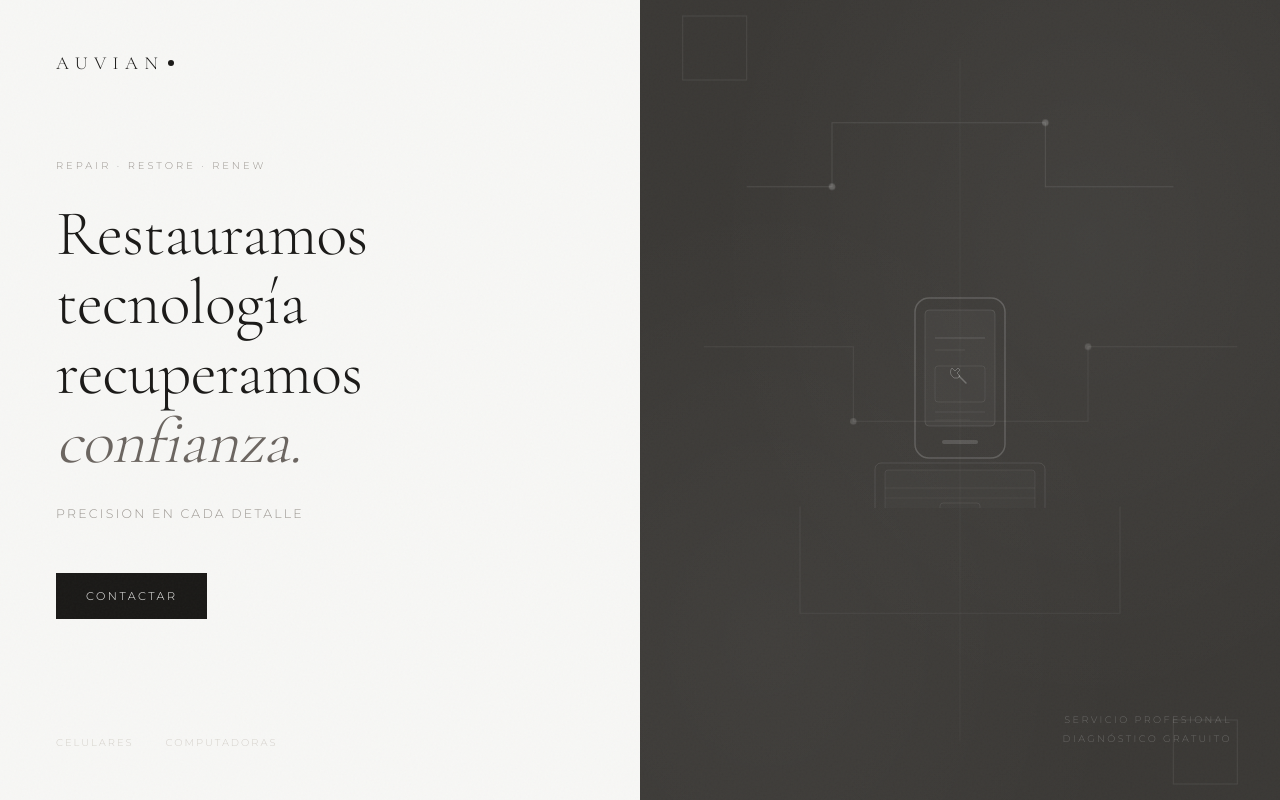
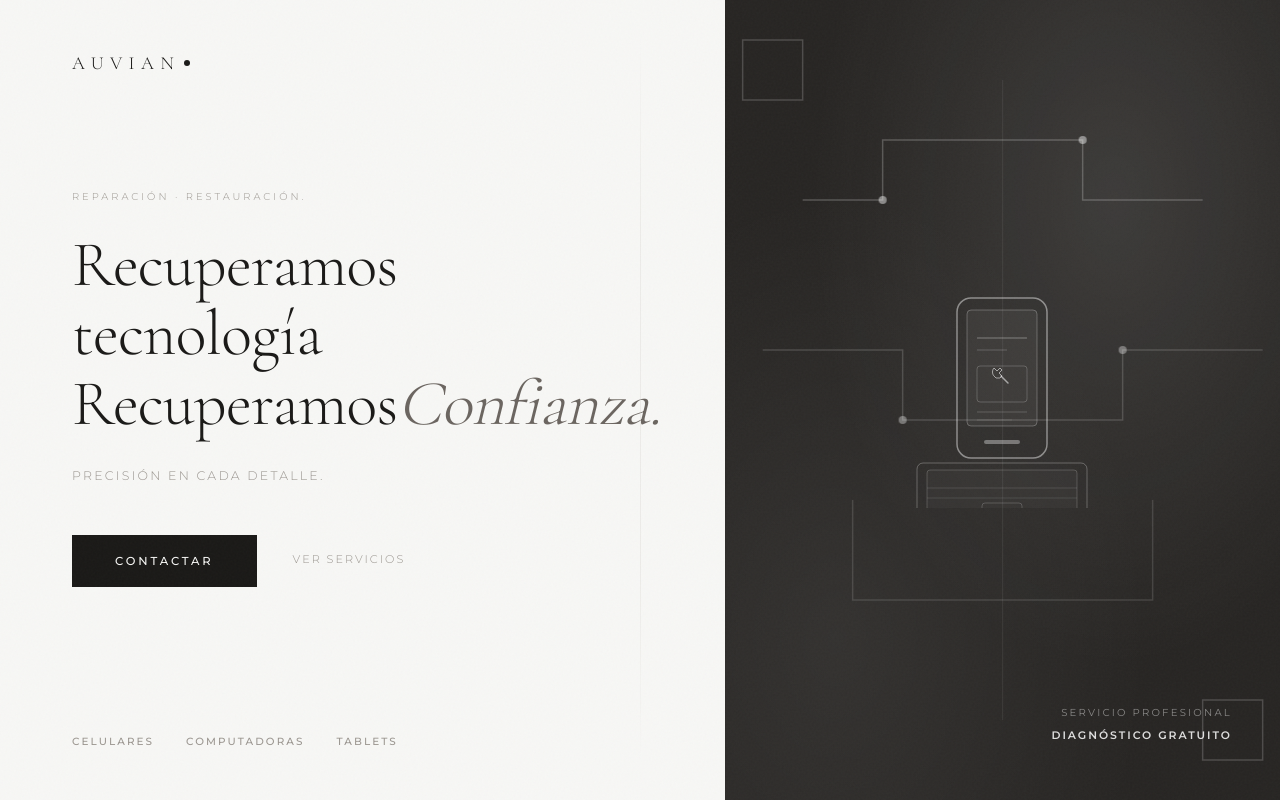
Before and after one commit to auv1antech-rgb/AUVIAN, a plain HTML site: page index.html in a window 1280 px wide. Drawn offline with nearby package versions, Linux system fonts and the light colour scheme.

Commit message:
Update index.html

```diff
--- a/index.html
+++ b/index.html
@@ -51,7 +51,7 @@
     display: flex;
     flex-direction: column;
     justify-content: space-between;
-    padding: 52px 56px;
+    padding: 52px 64px 52px 72px;
     position: relative;
     background: var(--white);
     opacity: 0;
@@ -84,7 +84,7 @@
     display: flex;
     flex-direction: column;
     justify-content: center;
-    padding-bottom: 32px;
+    padding: 16px 0 48px;
   }
 
   .eyebrow {
@@ -139,15 +139,19 @@
     background: var(--near-black);
     color: var(--white);
     text-decoration: none;
-    font-size: 0.7rem;
-    letter-spacing: 0.22em;
+    font-size: 0.72rem;
+    letter-spacing: 0.25em;
     text-transform: uppercase;
-    padding: 16px 30px;
-    transition: background 0.3s, color 0.3s;
+    font-weight: 500;
+    padding: 18px 42px;
+    border: 1px solid transparent;
+    transition: background 0.3s, color 0.3s, border-color 0.3s;
   }
 
   .cta-btn:hover {
-    background: var(--accent);
+    background: transparent;
+    color: var(--near-black);
+    border-color: var(--near-black);
   }
 
   .cta-link {
@@ -178,16 +182,17 @@
   }
 
   .services-list li {
-    font-size: 0.62rem;
+    font-size: 0.65rem;
     letter-spacing: 0.2em;
     text-transform: uppercase;
-    color: var(--light-gray);
+    font-weight: 500;
+    color: var(--mid-gray);
   }
 
   /* ─── RIGHT PANEL ─── */
   .right {
     position: relative;
-    background: var(--dark-gray);
+    background: #272523;
     overflow: hidden;
     opacity: 0;
     animation: fadeIn 1.4s ease 0.2s forwards;
@@ -197,8 +202,8 @@
     position: absolute;
     inset: 0;
     background:
-      radial-gradient(ellipse at 70% 30%, rgba(255,255,255,0.04) 0%, transparent 60%),
-      radial-gradient(ellipse at 20% 80%, rgba(255,255,255,0.03) 0%, transparent 50%);
+      radial-gradient(ellipse at 70% 25%, rgba(255,255,255,0.10) 0%, transparent 55%),
+      radial-gradient(ellipse at 20% 80%, rgba(255,255,255,0.06) 0%, transparent 50%);
   }
 
   /* Geometric decorative lines */
@@ -237,11 +242,19 @@
   }
 
   .corner-label p {
-    font-size: 0.6rem;
-    letter-spacing: 0.25em;
+    font-size: 0.63rem;
+    letter-spacing: 0.22em;
     text-transform: uppercase;
-    color: rgba(255,255,255,0.25);
-    line-height: 2;
+    font-weight: 400;
+    color: rgba(255,255,255,0.45);
+    line-height: 2.2;
+  }
+
+  .corner-label p.highlight {
+    color: rgba(255,255,255,0.85);
+    font-weight: 600;
+    font-size: 0.68rem;
+    letter-spacing: 0.18em;
   }
 
   .divider-line {
@@ -416,11 +429,12 @@
     <div class="logo">Auvian<span></span></div>
 
     <div class="main-content">
-      <p class="eyebrow">Repair · Restore · Renew</p>
-      <h1>Restauramos tecnología<br> recuperamos <em>confianza.</em></h1>
-      <p class="tagline">Precision en cada detalle</p>
+      <p class="eyebrow">Reparación · Restauración.</p>
+      <h1>Recuperamos tecnología<br>Recuperamos<em>Confianza.</em></h1>
+      <p class="tagline">Precisión en cada detalle.</p>
       <div class="cta-row">
         <a href="#" class="cta-btn" id="openModal">Contactar</a>
+        <a href="#" class="cta-link">Ver servicios</a>
       </div>
     </div>
 
@@ -428,6 +442,7 @@
       <ul class="services-list">
         <li>Celulares</li>
         <li>Computadoras</li>
+        <li>Tablets</li>
       </ul>
     </div>
   </div>
@@ -441,18 +456,18 @@
     <div class="geo-lines">
       <svg viewBox="0 0 600 800" fill="none" preserveAspectRatio="xMidYMid slice" xmlns="http://www.w3.org/2000/svg">
         <!-- Abstract circuit / precision lines -->
-        <path class="animated-path" d="M100 200 L180 200 L180 140 L380 140 L380 200 L500 200" stroke="rgba(255,255,255,0.1)" stroke-width="1"/>
-        <path class="animated-path" d="M60 350 L200 350 L200 420 L420 420 L420 350 L560 350" stroke="rgba(255,255,255,0.07)" stroke-width="1" style="animation-delay:1.1s"/>
-        <path class="animated-path" d="M300 80 L300 720" stroke="rgba(255,255,255,0.04)" stroke-width="1" style="animation-delay:1.3s"/>
-        <path class="animated-path" d="M150 500 L150 600 L450 600 L450 500" stroke="rgba(255,255,255,0.06)" stroke-width="1" style="animation-delay:1.5s"/>
+        <path class="animated-path" d="M100 200 L180 200 L180 140 L380 140 L380 200 L500 200" stroke="rgba(255,255,255,0.22)" stroke-width="1.5"/>
+        <path class="animated-path" d="M60 350 L200 350 L200 420 L420 420 L420 350 L560 350" stroke="rgba(255,255,255,0.16)" stroke-width="1.5" style="animation-delay:1.1s"/>
+        <path class="animated-path" d="M300 80 L300 720" stroke="rgba(255,255,255,0.08)" stroke-width="1" style="animation-delay:1.3s"/>
+        <path class="animated-path" d="M150 500 L150 600 L450 600 L450 500" stroke="rgba(255,255,255,0.13)" stroke-width="1.5" style="animation-delay:1.5s"/>
         <!-- corner accents -->
-        <rect x="40" y="40" width="60" height="60" stroke="rgba(255,255,255,0.08)" stroke-width="1" fill="none" class="animated-path" style="animation-delay:1.8s"/>
-        <rect x="500" y="700" width="60" height="60" stroke="rgba(255,255,255,0.08)" stroke-width="1" fill="none" class="animated-path" style="animation-delay:2s"/>
+        <rect x="40" y="40" width="60" height="60" stroke="rgba(255,255,255,0.18)" stroke-width="1.5" fill="none" class="animated-path" style="animation-delay:1.8s"/>
+        <rect x="500" y="700" width="60" height="60" stroke="rgba(255,255,255,0.18)" stroke-width="1.5" fill="none" class="animated-path" style="animation-delay:2s"/>
         <!-- small dots -->
-        <circle cx="180" cy="200" r="3" fill="rgba(255,255,255,0.2)" opacity="0" style="animation: fadeIn 0.3s ease 1.5s forwards;"/>
-        <circle cx="380" cy="140" r="3" fill="rgba(255,255,255,0.2)" opacity="0" style="animation: fadeIn 0.3s ease 1.7s forwards;"/>
-        <circle cx="200" cy="420" r="3" fill="rgba(255,255,255,0.15)" opacity="0" style="animation: fadeIn 0.3s ease 1.9s forwards;"/>
-        <circle cx="420" cy="350" r="3" fill="rgba(255,255,255,0.15)" opacity="0" style="animation: fadeIn 0.3s ease 2.1s forwards;"/>
+        <circle cx="180" cy="200" r="4" fill="rgba(255,255,255,0.45)" opacity="0" style="animation: fadeIn 0.3s ease 1.5s forwards;"/>
+        <circle cx="380" cy="140" r="4" fill="rgba(255,255,255,0.45)" opacity="0" style="animation: fadeIn 0.3s ease 1.7s forwards;"/>
+        <circle cx="200" cy="420" r="4" fill="rgba(255,255,255,0.35)" opacity="0" style="animation: fadeIn 0.3s ease 1.9s forwards;"/>
+        <circle cx="420" cy="350" r="4" fill="rgba(255,255,255,0.35)" opacity="0" style="animation: fadeIn 0.3s ease 2.1s forwards;"/>
       </svg>
     </div>
 
@@ -460,36 +475,37 @@
       <div class="device-icon">
         <svg width="180" height="220" viewBox="0 0 180 220" fill="none" xmlns="http://www.w3.org/2000/svg">
           <!-- Phone outline -->
-          <rect x="45" y="10" width="90" height="160" rx="14" stroke="rgba(255,255,255,0.18)" stroke-width="1.5" fill="none"/>
-          <rect x="55" y="22" width="70" height="116" rx="4" stroke="rgba(255,255,255,0.1)" stroke-width="1" fill="rgba(255,255,255,0.03)"/>
+          <rect x="45" y="10" width="90" height="160" rx="14" stroke="rgba(255,255,255,0.45)" stroke-width="1.5" fill="none"/>
+          <rect x="55" y="22" width="70" height="116" rx="4" stroke="rgba(255,255,255,0.25)" stroke-width="1" fill="rgba(255,255,255,0.05)"/>
           <!-- Home bar -->
-          <rect x="72" y="152" width="36" height="4" rx="2" fill="rgba(255,255,255,0.15)"/>
+          <rect x="72" y="152" width="36" height="4" rx="2" fill="rgba(255,255,255,0.35)"/>
           <!-- Screen content lines -->
-          <line x1="65" y1="50" x2="115" y2="50" stroke="rgba(255,255,255,0.15)" stroke-width="1"/>
-          <line x1="65" y1="62" x2="95" y2="62" stroke="rgba(255,255,255,0.08)" stroke-width="1"/>
-          <rect x="65" y="78" width="50" height="36" rx="3" stroke="rgba(255,255,255,0.08)" stroke-width="1" fill="none"/>
+          <line x1="65" y1="50" x2="115" y2="50" stroke="rgba(255,255,255,0.35)" stroke-width="1"/>
+          <line x1="65" y1="62" x2="95" y2="62" stroke="rgba(255,255,255,0.2)" stroke-width="1"/>
+          <rect x="65" y="78" width="50" height="36" rx="3" stroke="rgba(255,255,255,0.2)" stroke-width="1" fill="none"/>
           <!-- Wrench icon inside screen -->
-          <path d="M82 88 C80 86 80 82 82 80 L85 83 L88 80 L90 82 L87 85 L90 88 L88 90 L84 90 Z" stroke="rgba(255,255,255,0.25)" stroke-width="1" fill="none"/>
-          <line x1="89" y1="88" x2="96" y2="95" stroke="rgba(255,255,255,0.25)" stroke-width="1.5" stroke-linecap="round"/>
+          <path d="M82 88 C80 86 80 82 82 80 L85 83 L88 80 L90 82 L87 85 L90 88 L88 90 L84 90 Z" stroke="rgba(255,255,255,0.55)" stroke-width="1" fill="none"/>
+          <line x1="89" y1="88" x2="96" y2="95" stroke="rgba(255,255,255,0.55)" stroke-width="1.5" stroke-linecap="round"/>
           <!-- bottom lines -->
-          <line x1="65" y1="124" x2="115" y2="124" stroke="rgba(255,255,255,0.07)" stroke-width="1"/>
-          <line x1="65" y1="132" x2="100" y2="132" stroke="rgba(255,255,255,0.05)" stroke-width="1"/>
+          <line x1="65" y1="124" x2="115" y2="124" stroke="rgba(255,255,255,0.18)" stroke-width="1"/>
+          <line x1="65" y1="132" x2="100" y2="132" stroke="rgba(255,255,255,0.12)" stroke-width="1"/>
 
           <!-- Laptop behind / below -->
-          <rect x="5" y="175" width="170" height="105" rx="6" stroke="rgba(255,255,255,0.1)" stroke-width="1" fill="none"/>
-          <rect x="15" y="182" width="150" height="78" rx="3" stroke="rgba(255,255,255,0.07)" stroke-width="1" fill="rgba(255,255,255,0.02)"/>
+          <rect x="5" y="175" width="170" height="105" rx="6" stroke="rgba(255,255,255,0.28)" stroke-width="1" fill="none"/>
+          <rect x="15" y="182" width="150" height="78" rx="3" stroke="rgba(255,255,255,0.18)" stroke-width="1" fill="rgba(255,255,255,0.03)"/>
           <!-- keyboard rows -->
-          <line x1="15" y1="200" x2="165" y2="200" stroke="rgba(255,255,255,0.05)" stroke-width="1"/>
-          <line x1="15" y1="210" x2="165" y2="210" stroke="rgba(255,255,255,0.04)" stroke-width="1"/>
+          <line x1="15" y1="200" x2="165" y2="200" stroke="rgba(255,255,255,0.12)" stroke-width="1"/>
+          <line x1="15" y1="210" x2="165" y2="210" stroke="rgba(255,255,255,0.10)" stroke-width="1"/>
           <!-- trackpad -->
-          <rect x="70" y="215" width="40" height="26" rx="3" stroke="rgba(255,255,255,0.07)" stroke-width="1" fill="none"/>
+          <rect x="70" y="215" width="40" height="26" rx="3" stroke="rgba(255,255,255,0.18)" stroke-width="1" fill="none"/>
         </svg>
       </div>
     </div>
 
     <div class="corner-label">
       <p>Servicio profesional</p>
-      <p>Diagnóstico gratuito</p>
+      <p class="highlight">Diagnóstico gratuito</p>
+
     </div>
   </div>
 
@@ -513,7 +529,7 @@
           </svg>
         </div>
         <div class="modal-option-text">
-          <span class="modal-option-label">Envianos un DM en Instagram</span>
+          <span class="modal-option-label">Envianos un DM por Instagram</span>
           <span class="modal-option-sub">@auv1an</span>
         </div>
       </a>
@@ -526,7 +542,7 @@
           </svg>
         </div>
         <div class="modal-option-text">
-          <span class="modal-option-label">Contactanos por WhatsApp</span>
+          <span class="modal-option-label">Envianos Mensaje por WhatsApp</span>
           <span class="modal-option-sub">+52 993 405 9269</span>
         </div>
       </a>
```
